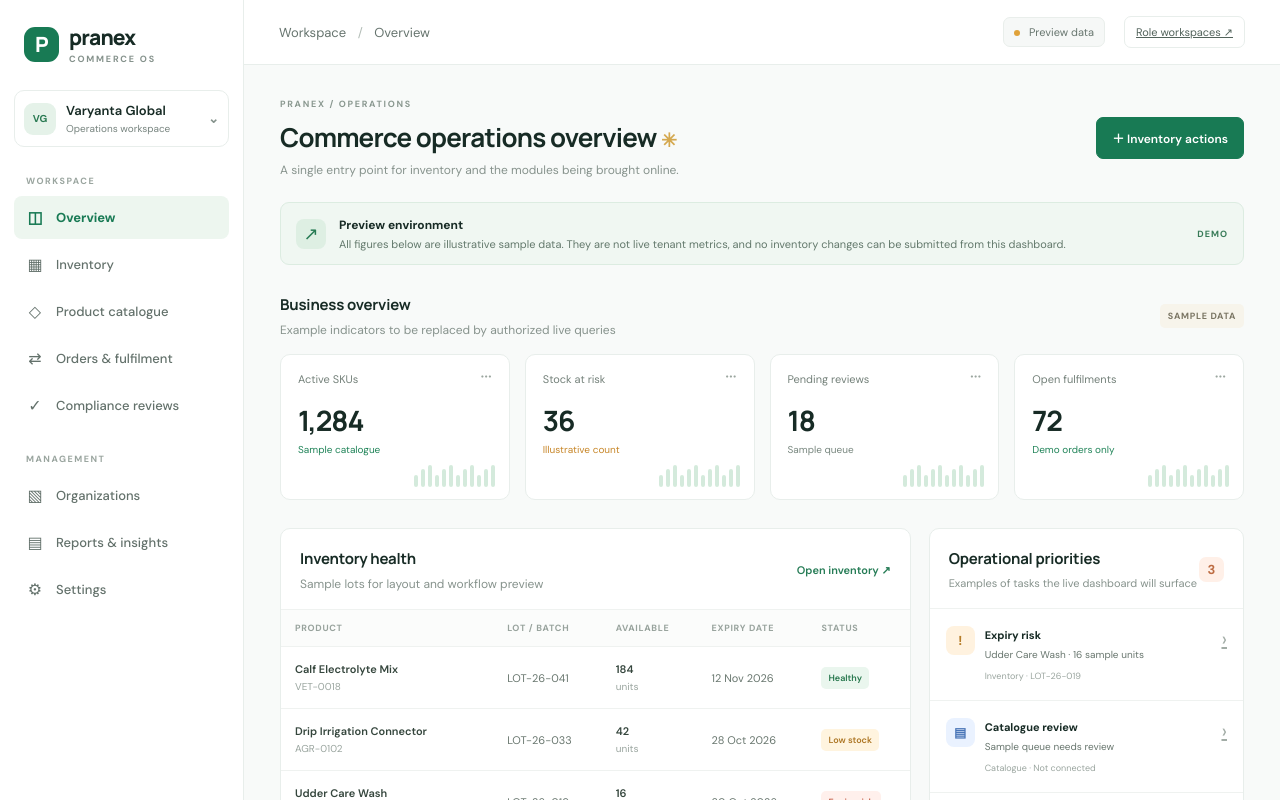
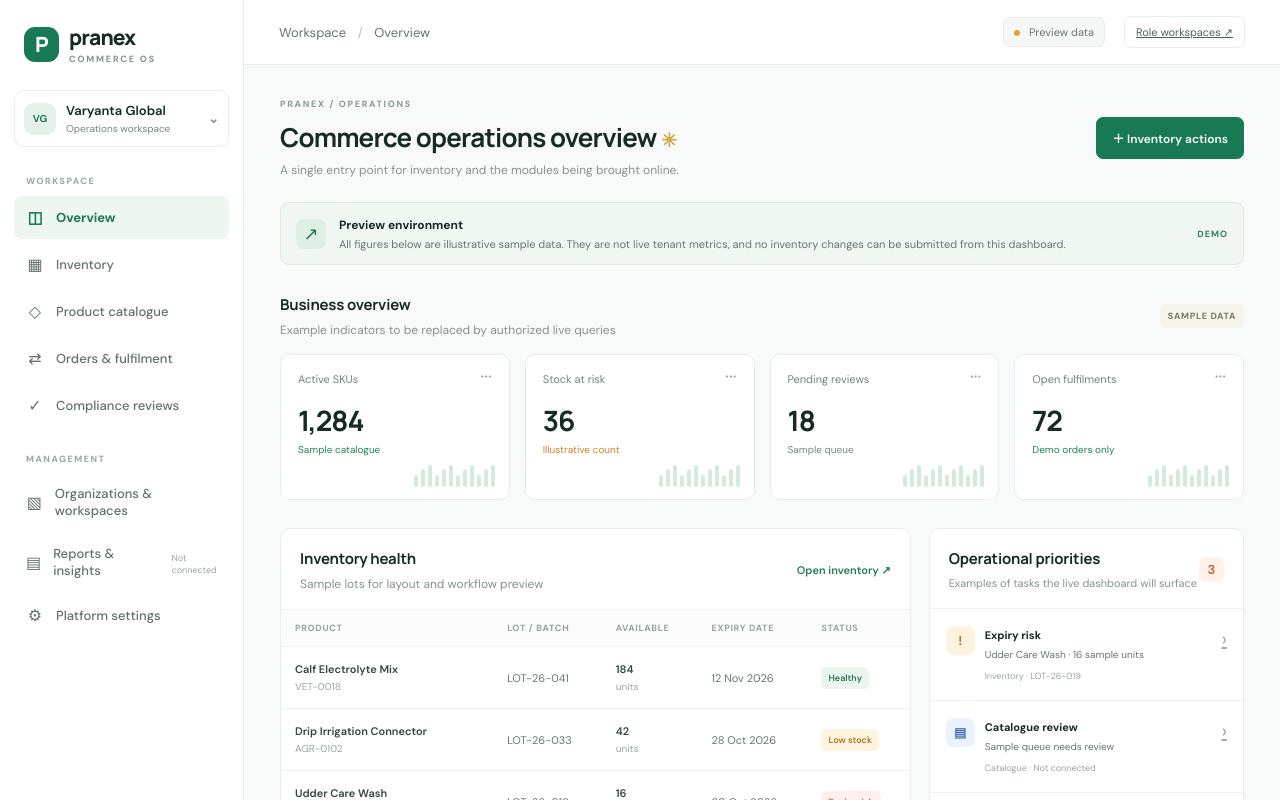
Before and after one commit to princesinghgemini-dotcom/Pranex, a Next.js app: page / in a window 1280 px wide. Shown: the top 800 px of the page. Built offline with nearby package versions, Linux system fonts and the light colour scheme.

Commit message:
Connect dashboard navigation to existing workspaces
* Link dashboard to implemented workspace routes

* Style unavailable navigation status

```diff
--- a/app/page.tsx
+++ b/app/page.tsx
@@ -34,9 +34,9 @@ export default function Home() {
       </nav>
       <p className="nav-label">MANAGEMENT</p>
       <nav aria-label="Management navigation">
-        <a href="#modules"><span>▧</span> Organizations</a>
-        <a href="#modules"><span>▤</span> Reports &amp; insights</a>
-        <a href="#modules"><span>⚙</span> Settings</a>
+        <Link href="/workspaces"><span>▧</span> Organizations &amp; workspaces</Link>
+        <a href="#modules"><span>▤</span> Reports &amp; insights <small className="nav-pending">Not connected</small></a>
+        <Link href="/admin/configuration"><span>⚙</span> Platform settings</Link>
       </nav>
       <div className="sidebar-bottom">
         <div className="secure"><span>●</span><div>Security foundation<small>Live access checks not connected</small></div></div>
```
Also changed, not shown: app/globals.css.
